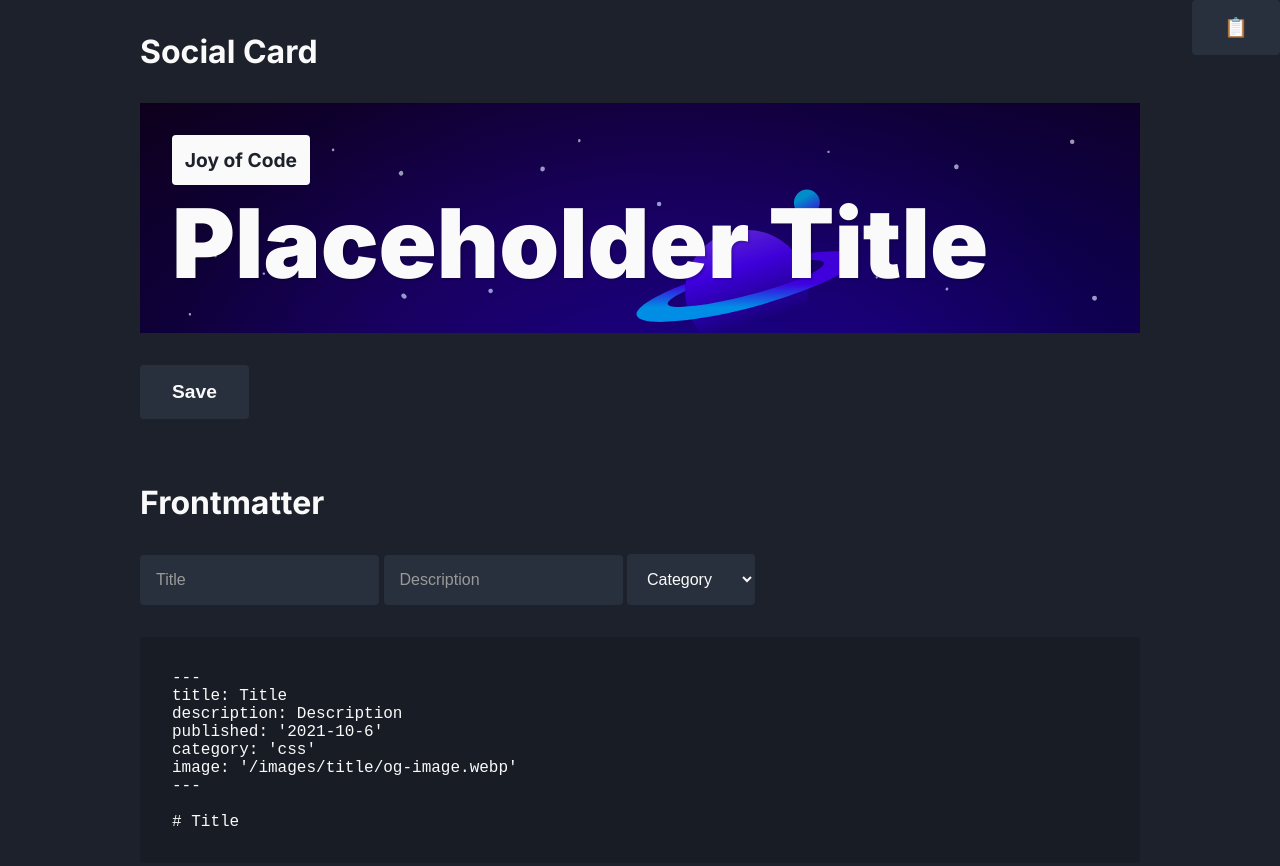
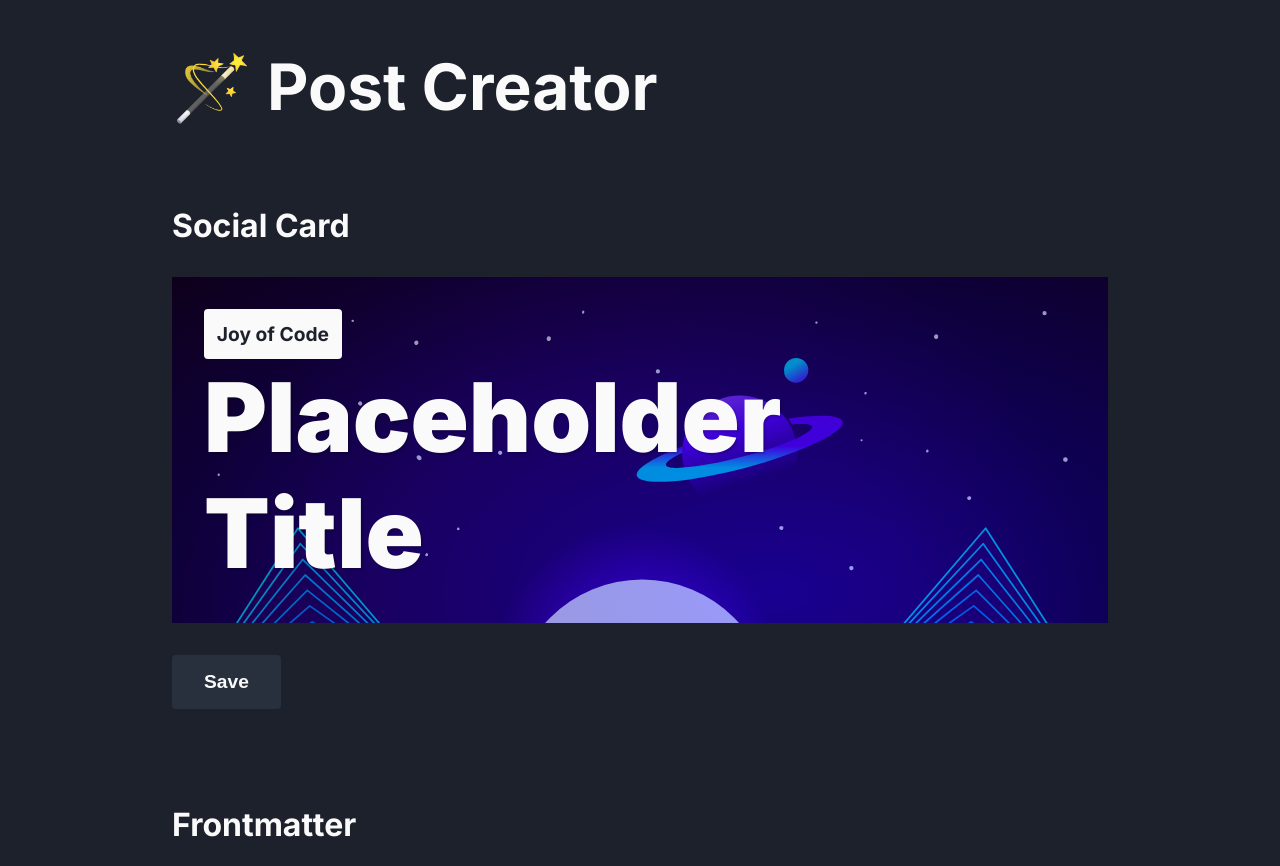
Before and after one commit to mattcroat/post-meta-creator, a website built with Vite: page index.html in a window 1280 px wide. Shown: the top 866 px of the page. Built offline with nearby package versions, Linux system fonts and the light colour scheme.

Commit message:
style: Spacing

```diff
--- a/index.html
+++ b/index.html
@@ -9,6 +9,8 @@
   </head>
   <body>
     <main>
+      <h1>🪄 Post Creator</h1>
+
       <section class="social">
         <h2>Social Card</h2>
         <div class="card" data-card>
--- a/src/style.css
+++ b/src/style.css
@@ -55,15 +55,19 @@ body {
 main {
   max-width: 1000px;
   margin: 0 auto;
+  display: flex;
+  flex-direction: column;
+  gap: var(--spacing-2);
+  padding: var(--spacing-2);
 }
 
 h1 {
-  padding: var(--spacing-2);
+  margin: var(--spacing-1) 0;
   font-size: var(--primary-heading);
 }
 
 h2 {
-  padding: var(--spacing-2) 0;
+  margin: var(--spacing-2) 0;
   font-size: var(--secondary-heading);
 }
 
@@ -160,6 +164,7 @@ pre {
 
 .text-container {
   margin: var(--spacing-2) 0;
+  position: relative;
 }
 
 .text-copy {
```
